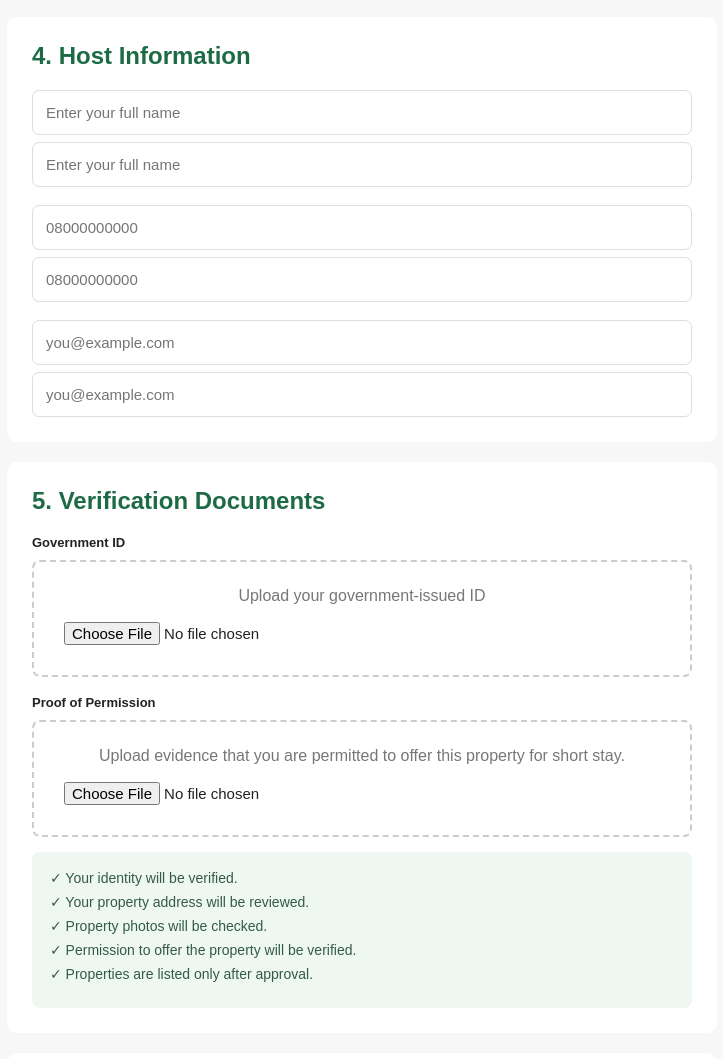
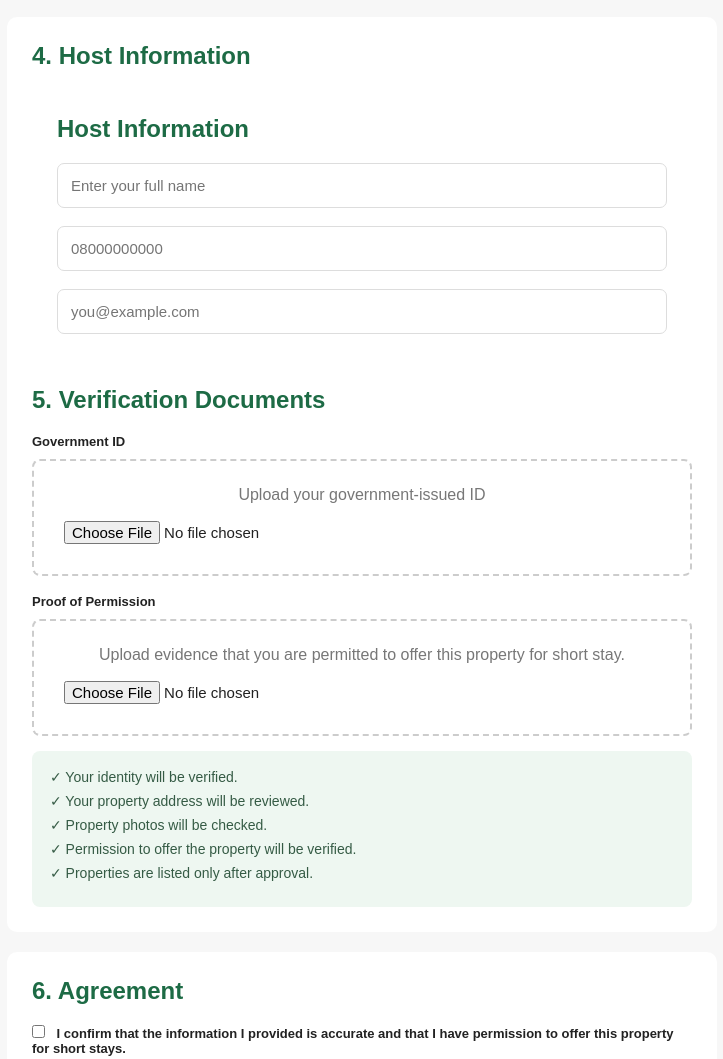
Before and after one commit to iyanukolawole19-tech/Stay-local, a plain HTML site: page host-register.html in a window 1280 px wide. Shown: the part 2156-3215 px from the top of the page, without its empty margins (278-1001 px from the left). Drawn offline with nearby package versions, Linux system fonts and the light colour scheme.

Commit message:
Update host-register.html

```diff
--- a/host-register.html
+++ b/host-register.html
@@ -453,6 +453,9 @@ accept="video/*">
 4. Host Information
 </h2>
 
+<div class="card">
+
+<h2>Host Information</h2>
 
 <label>
 <input
@@ -462,12 +465,6 @@ placeholder="Enter your full name"
 required>
 </label>
 
-<input
-type="text"
-placeholder="Enter your full name"
-required>
-
-
 <label>
 <input
 type="tel"
@@ -476,12 +473,6 @@ placeholder="08000000000"
 required>
 </label>
 
-<input
-type="tel"
-placeholder="08000000000"
-required>
-
-
 <label>
 <input
 type="email"
@@ -489,17 +480,7 @@ id="hostEmail"
 placeholder="you@example.com"
 required>
 </label>
-
-<input
-type="email"
-placeholder="you@example.com"
-required>
-
-
 </div>
-
-
-<div class="card">
 
 <h2>
 5. Verification Documents
```
